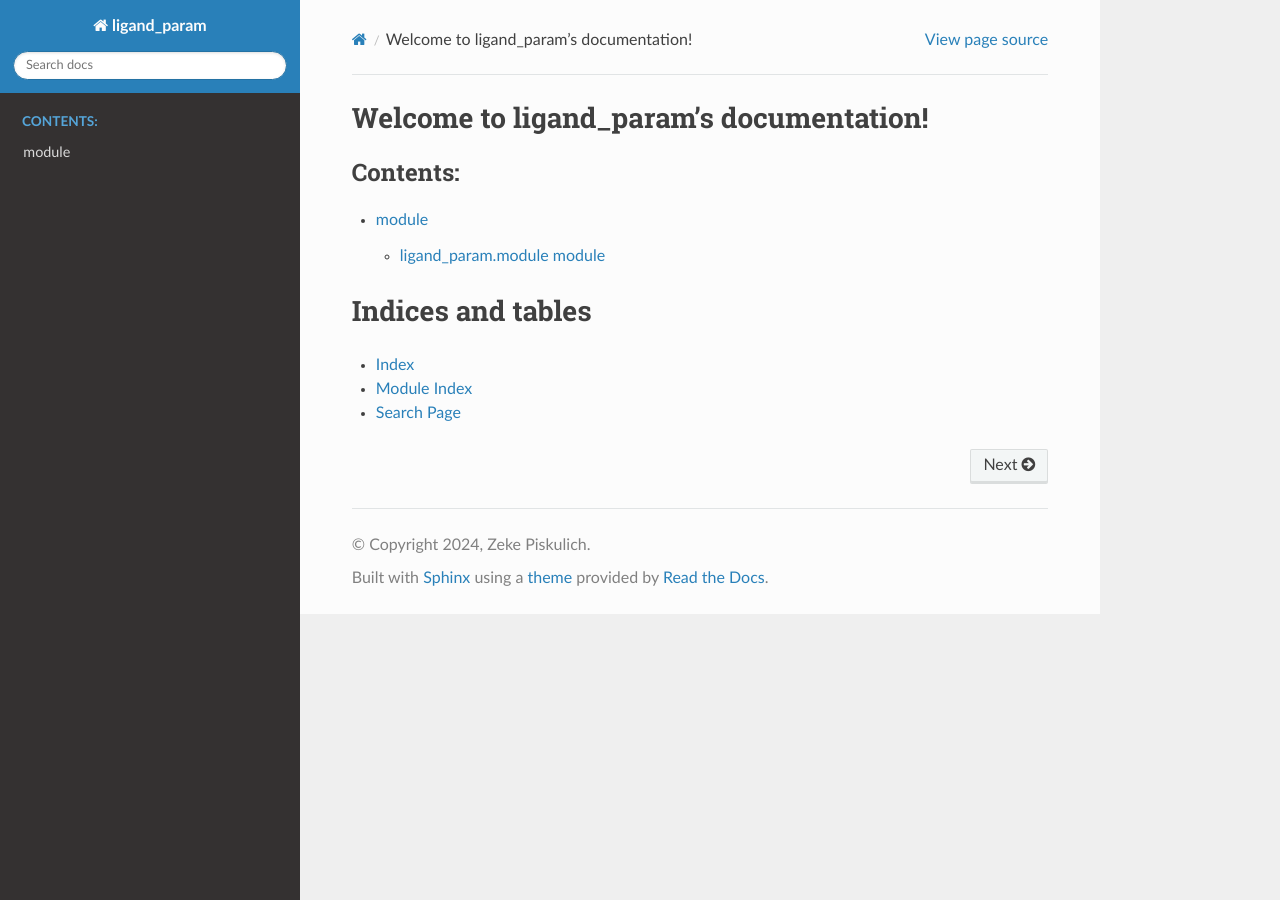
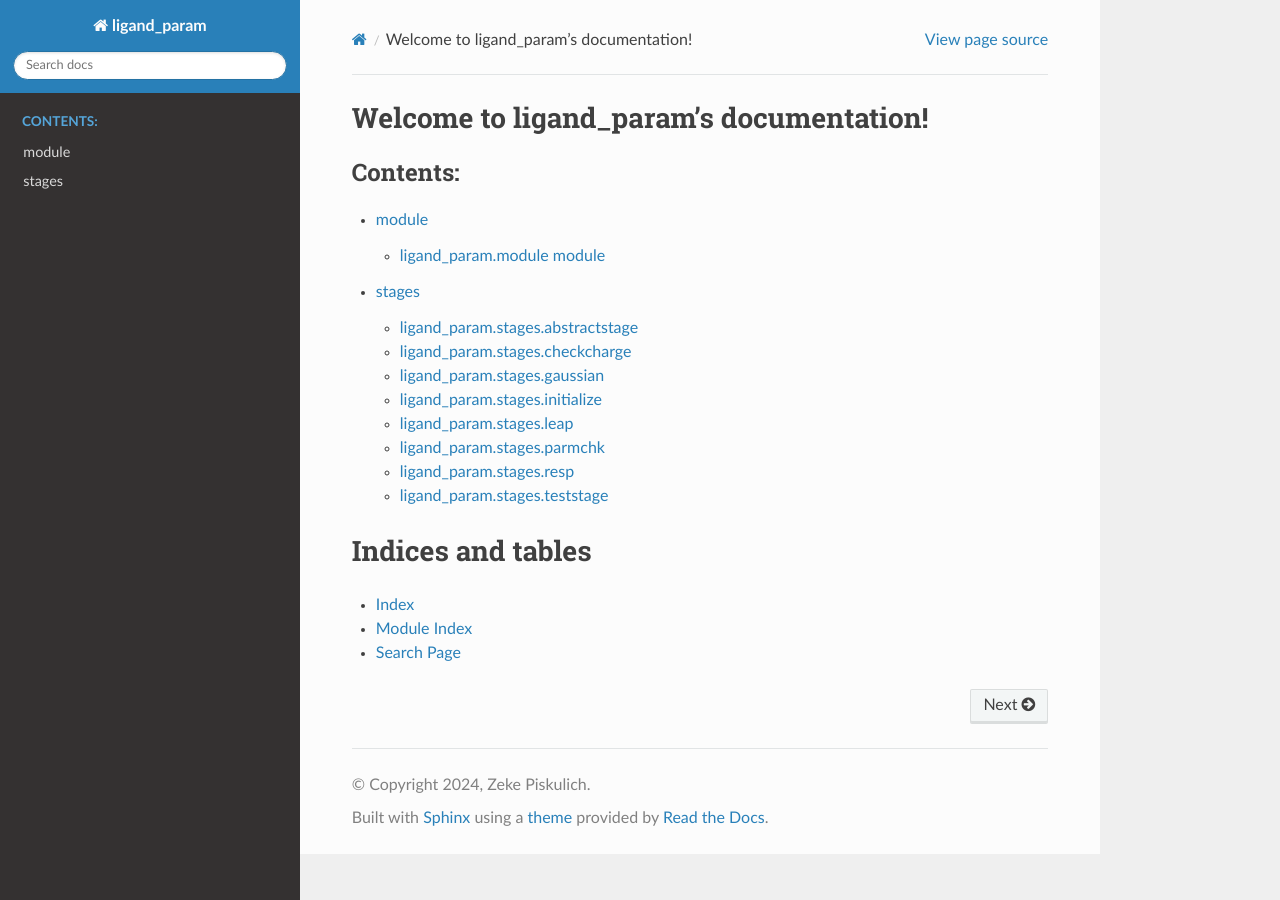
Before and after one commit to piskuliche/ligandparam, a Sphinx documentation site: the page built from ligand-param/docs/source/index.rst, in a window 1280 px wide. Built offline with Sphinx 7.4.7 and the Read the Docs theme 3.1.0, drawn with Linux system fonts in a browser that asks for light colours; the version number could not be read and is left out.

Commit message:
Add documentation for stages and improve charge comparison precision

```diff
--- a/ligand-param/docs/source/index.rst
+++ b/ligand-param/docs/source/index.rst
@@ -11,6 +11,7 @@ Welcome to ligand_param's documentation!
    :caption: Contents:
 
    module
+   stages
 
 Indices and tables
 ==================
--- /dev/null
+++ b/ligand-param/docs/source/stages.rst
@@ -0,0 +1,80 @@
+stages
+===========
+
+
+
+ligand_param.stages.abstractstage
+-------------------------------
+
+.. automodule:: ligand_param.stages.abstractstage
+   :members:
+   :undoc-members:
+   :show-inheritance:
+
+ligand_param.stages.checkcharge
+-------------------------------
+
+.. automodule:: ligand_param.stages.checkcharge
+   :members:
+   :undoc-members:
+   :show-inheritance:
+
+   ligand_param.stages.fixcharge
+-------------------------------
+
+.. automodule:: ligand_param.stages.fixcharge
+   :members:
+   :undoc-members:
+   :show-inheritance:
+
+ligand_param.stages.gaussian
+-------------------------------
+
+.. automodule:: ligand_param.stages.gaussian
+   :members:
+   :undoc-members:
+   :show-inheritance:
+
+ligand_param.stages.initialize
+-------------------------------
+
+.. automodule:: ligand_param.stages.initialize
+   :members:
+   :undoc-members:
+   :show-inheritance:
+
+ligand_param.stages.leap
+-------------------------------
+
+.. automodule:: ligand_param.stages.leap
+   :members:
+   :undoc-members:
+   :show-inheritance:
+
+
+
+ligand_param.stages.parmchk
+-------------------------------
+
+.. automodule:: ligand_param.stages.parmchk
+   :members:
+   :undoc-members:
+   :show-inheritance:
+
+
+ligand_param.stages.resp
+-------------------------------
+
+.. automodule:: ligand_param.stages.resp
+   :members:
+   :undoc-members:
+   :show-inheritance:
+
+
+ligand_param.stages.teststage
+-------------------------------
+
+.. automodule:: ligand_param.stages.teststage
+   :members:
+   :undoc-members:
+   :show-inheritance:
```
Also changed, not shown: 2 other files.
